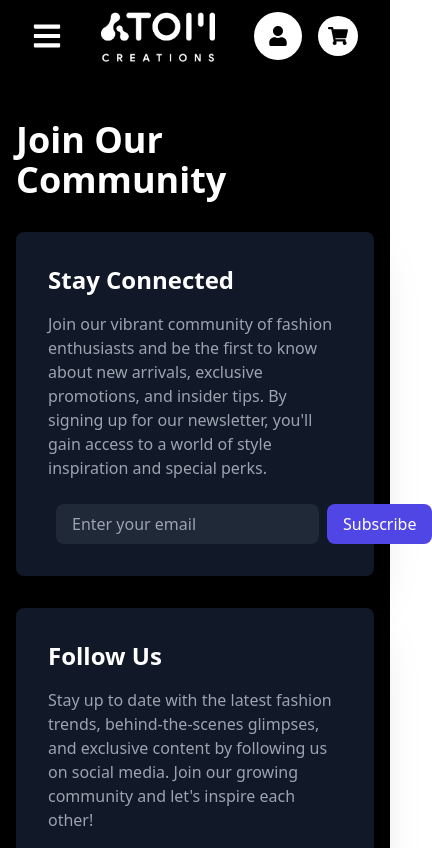
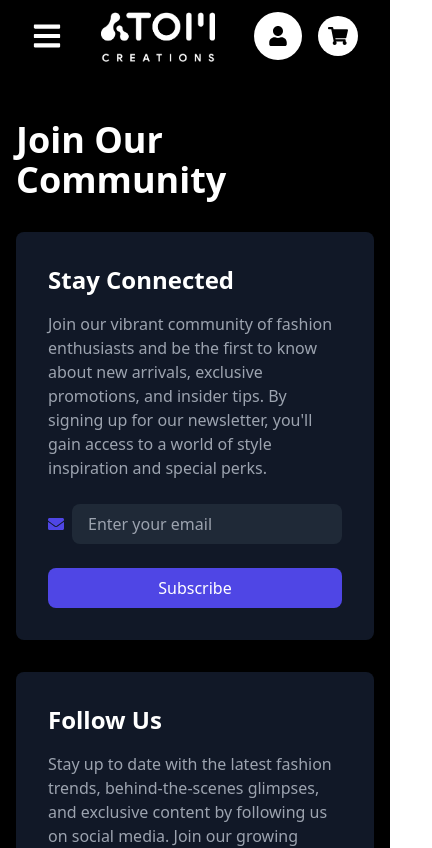
Before and after one commit to aditya123473892/atom, a React (Vite) app: page /joinus in a window 390 px wide. Shown: the top 848 px of the page, 432 px wide, since content can reach past the window. Built offline with nearby package versions, Linux system fonts and the light colour scheme.

Commit message:
minor bug fix

```diff
--- a/src/components/CodeofConduct.jsx
+++ b/src/components/CodeofConduct.jsx
@@ -9,7 +9,7 @@ const CodeOfConduct = () => {
           initial={{ opacity: 0, y: -50 }}
           animate={{ opacity: 1, y: 0 }}
           transition={{ duration: 0.8 }}
-          className="text-4xl font-extrabold text-center mb-8"
+          className="text-4xl font-extrabold text-left mb-8"
         >
           Code of Conduct
         </motion.h1>
--- a/src/components/JoinUs.jsx
+++ b/src/components/JoinUs.jsx
@@ -10,7 +10,7 @@ const JoinUs = () => {
           initial={{ opacity: 0, y: -50 }}
           animate={{ opacity: 1, y: 0 }}
           transition={{ duration: 0.8 }}
-          className="text-4xl font-extrabold text-left mb-8" // Aligning to the left
+          className="text-4xl font-extrabold text-left mb-8"
         >
           Join Our Community
         </motion.h1>
@@ -26,7 +26,8 @@ const JoinUs = () => {
               Join our vibrant community of fashion enthusiasts and be the first to know about new arrivals, exclusive promotions, and insider tips. By signing up for our newsletter, you'll gain access to a world of style inspiration and special perks.
             </p>
             <form className="mt-6">
-              <div className="flex items-center">
+              <div className="flex flex-col md:flex-row items-center">
+                <div className="flex items-center w-full mb-4 md:mb-0 md:w-auto">
                   <FaEnvelope className="text-indigo-600 mr-2" />
                   <input
                     type="email"
@@ -34,9 +35,10 @@ const JoinUs = () => {
                     className="bg-gray-800 rounded-lg py-2 px-4 text-white focus:outline-none focus:ring-2 focus:ring-indigo-600 flex-grow"
                     required
                   />
+                </div>
                 <button
                   type="submit"
-                  className="bg-indigo-600 text-white rounded-lg py-2 px-4 ml-2 hover:bg-indigo-700 focus:outline-none focus:ring-2 focus:ring-indigo-600"
+                  className="bg-indigo-600 text-white rounded-lg py-2 px-4 mt-2 md:mt-0 md:ml-2 hover:bg-indigo-700 focus:outline-none focus:ring-2 focus:ring-indigo-600 w-full md:w-auto"
                 >
                   Subscribe
                 </button>
--- a/src/components/PrivacyPolicy.jsx
+++ b/src/components/PrivacyPolicy.jsx
@@ -9,7 +9,7 @@ const PrivacyPolicy = () => {
           initial={{ opacity: 0, y: -50 }}
           animate={{ opacity: 1, y: 0 }}
           transition={{ duration: 0.8 }}
-          className="text-4xl font-extrabold text-center mb-8"
+          className="text-4xl font-extrabold text-left mb-8"
         >
           Privacy Policy
         </motion.h1>
--- a/src/components/TermsCondition.jsx
+++ b/src/components/TermsCondition.jsx
@@ -9,7 +9,7 @@ const TermsAndConditions = () => {
           initial={{ opacity: 0, y: -50 }}
           animate={{ opacity: 1, y: 0 }}
           transition={{ duration: 0.8 }}
-          className="text-4xl font-extrabold text-center mb-8"
+          className="text-4xl font-extrabold text-left mb-8"
         >
           Terms and Conditions
         </motion.h1>
```
Lines whose indentation alone changed are shown as unchanged.
